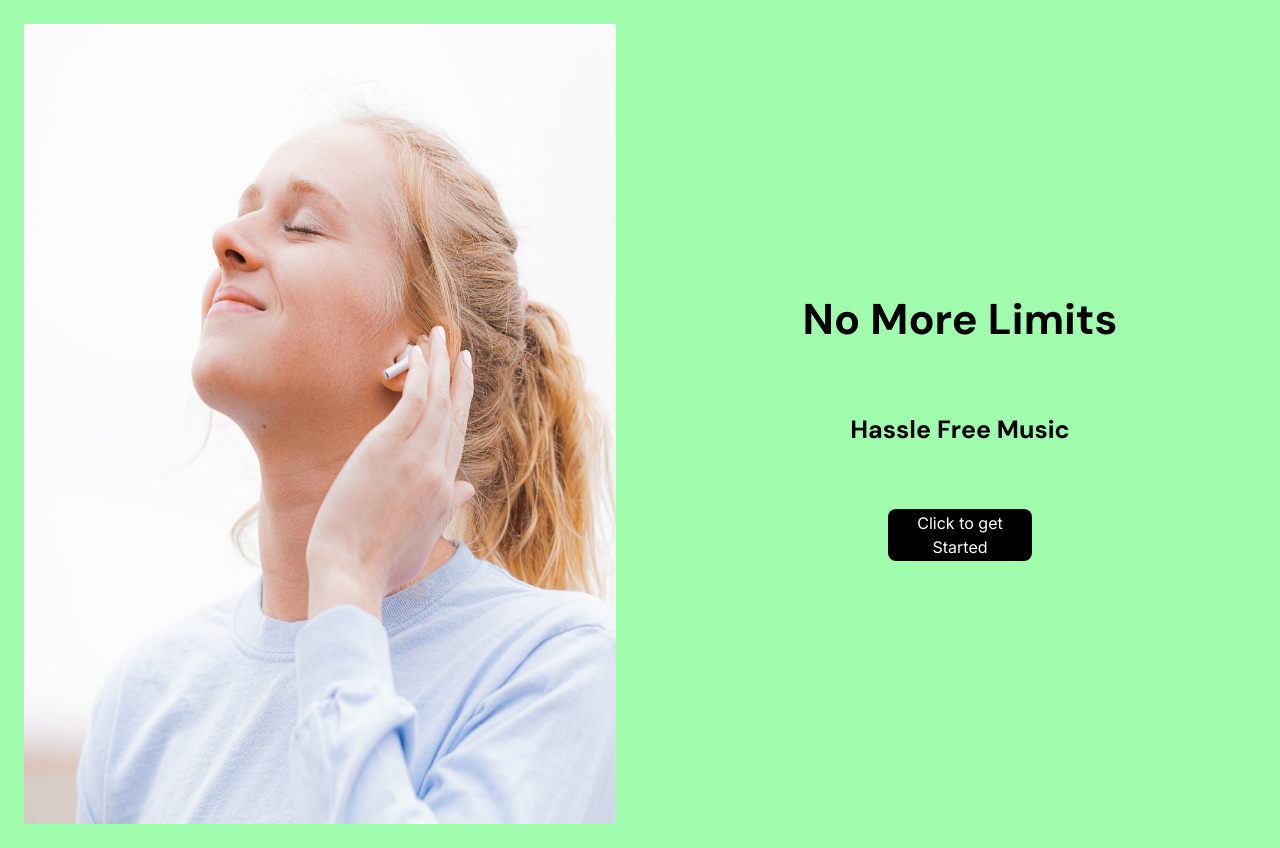
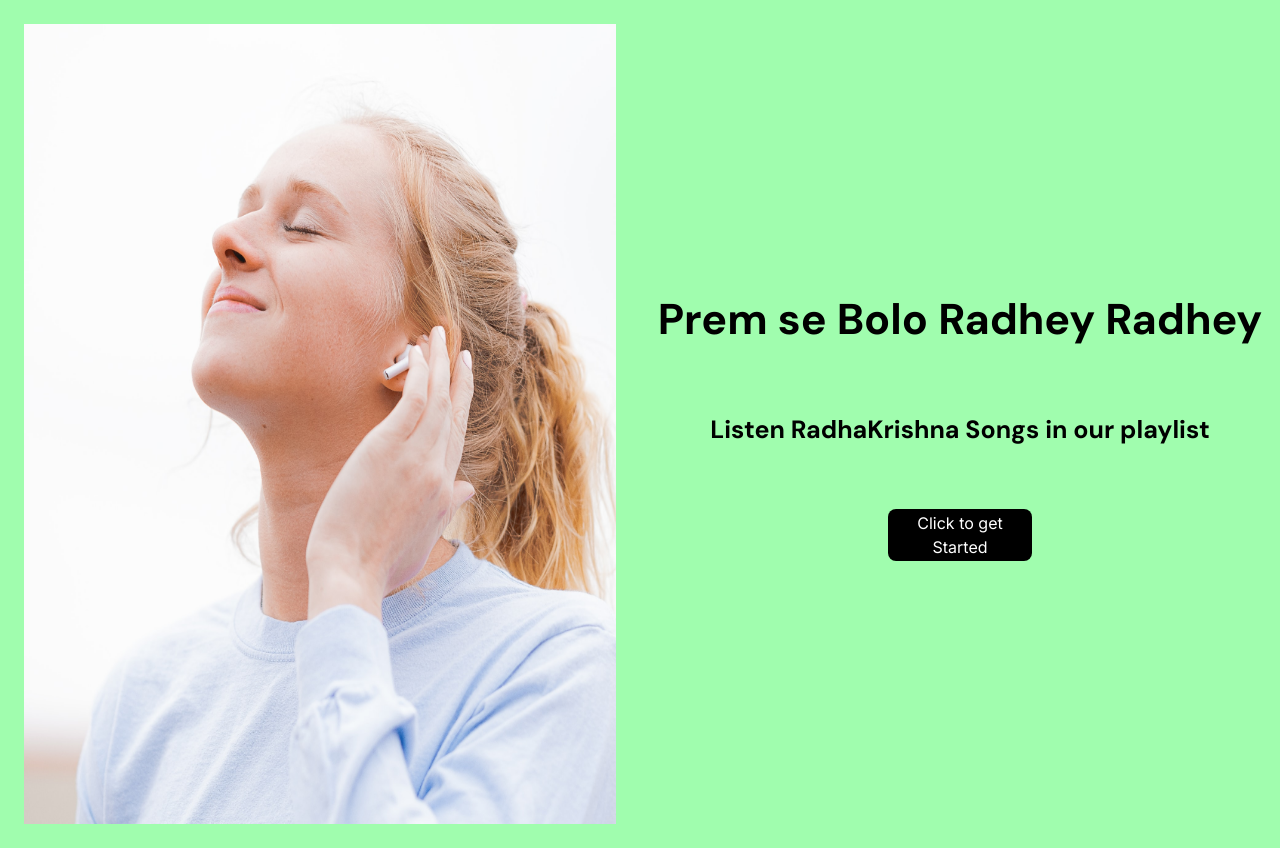
Before and after one commit to anemchandu/music-player, a Next.js app: page / in a window 1280 px wide. Built offline with nearby package versions, Linux system fonts and the light colour scheme.

Commit message:
page.js file descriptive changed

```diff
--- a/app/page.js
+++ b/app/page.js
@@ -12,8 +12,8 @@ export default function Home() {
         <img src="/landing.png" className="md:h-screen w-full" />
       </div>
       <div className=" gap-4 mt-8 md:mt-0 flex md:h-screen md:w-1/2 flex-col justify-center items-center md:gap-[60px]">
-        <h1 className="text-[43px] font-bold font-dm">No More Limits</h1>
-        <h3 className="text-[25px] font-bold font-dm">Hassle Free Music</h3>
+        <h1 className="text-[43px] font-bold font-dm">Prem se Bolo Radhey Radhey</h1>
+        <h3 className="text-[25px] font-bold font-dm">Listen RadhaKrishna Songs in our playlist</h3>
         <Link href="/search">
           <button className="p-[3.5%] bg-black text-white md:p-[1.5%] rounded-lg">
             Click to get Started
```
